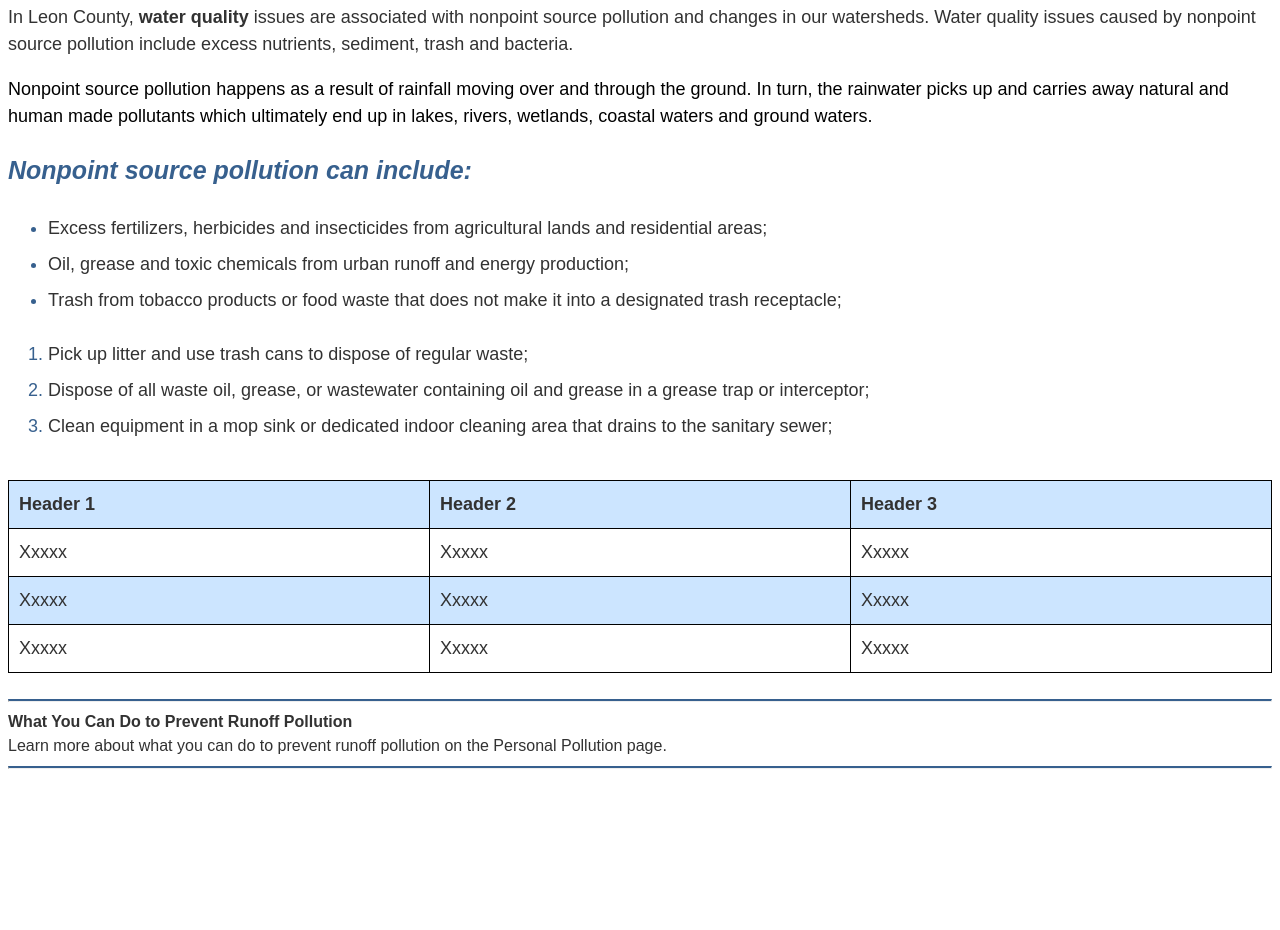
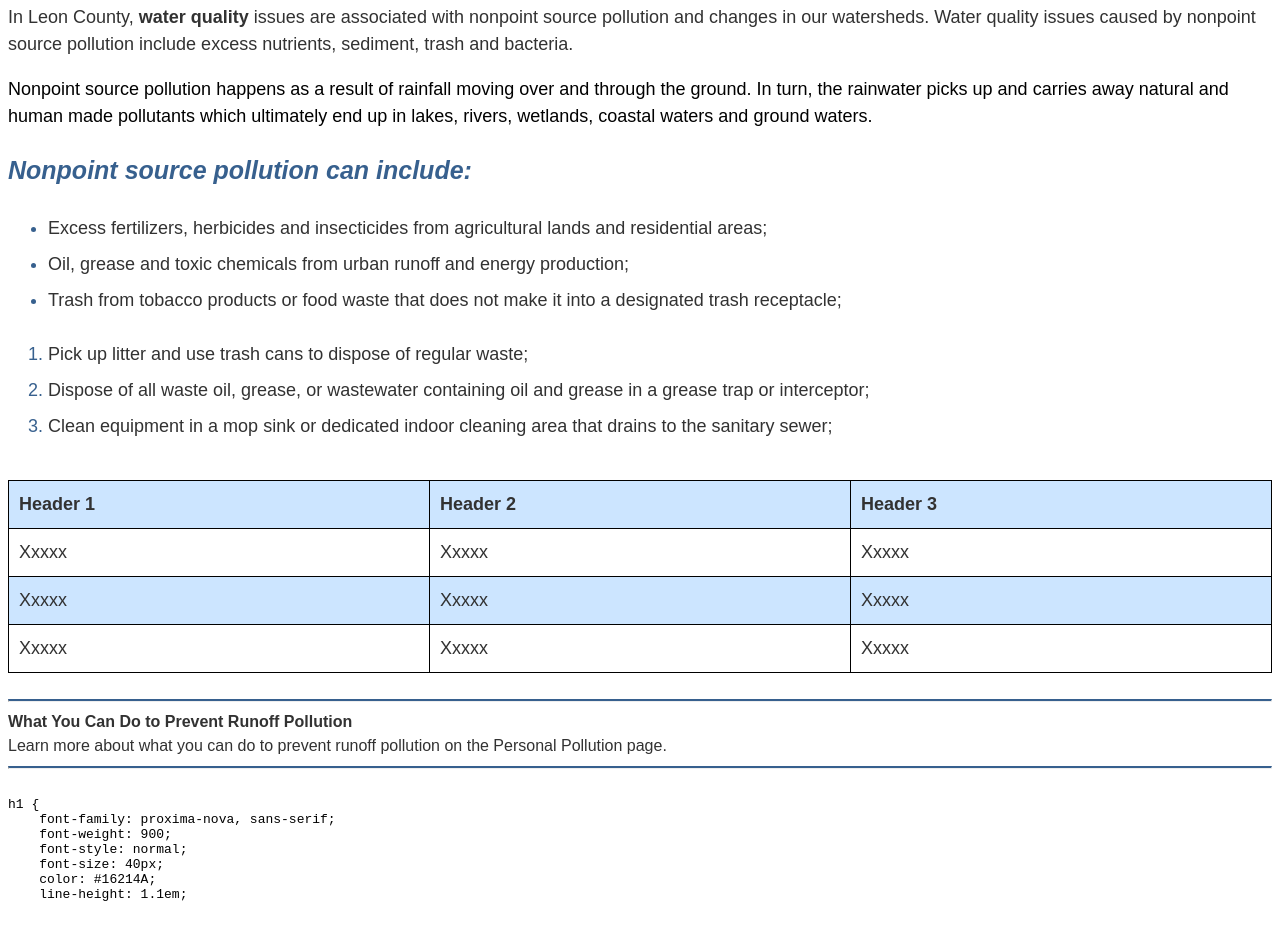
Before and after one commit to Justin-M-Leon/LC-Refresh, a plain HTML site: page index.html in a window 1280 px wide. Shown: the part 154-1084 px from the top of the page. Before the commit the page ends 931 px from the top, so only its background shows below. Drawn offline with Linux system fonts and the light colour scheme; a web font is replaced by a local one.

Commit message:
Update index.html
Testing <pre> and <code> tags

```diff
--- a/index.html
+++ b/index.html
@@ -67,5 +67,17 @@
 Learn more about what you can do to prevent runoff pollution on the Personal Pollution page. </small>
 <hr>
 
+<pre>
+<code>
+h1 {
+    font-family: proxima-nova, sans-serif;
+    font-weight: 900;
+    font-style: normal;
+    font-size: 40px;
+    color: #16214A;
+    line-height: 1.1em;
+</code>
+</pre>
+
 </body>
 </html>
```
